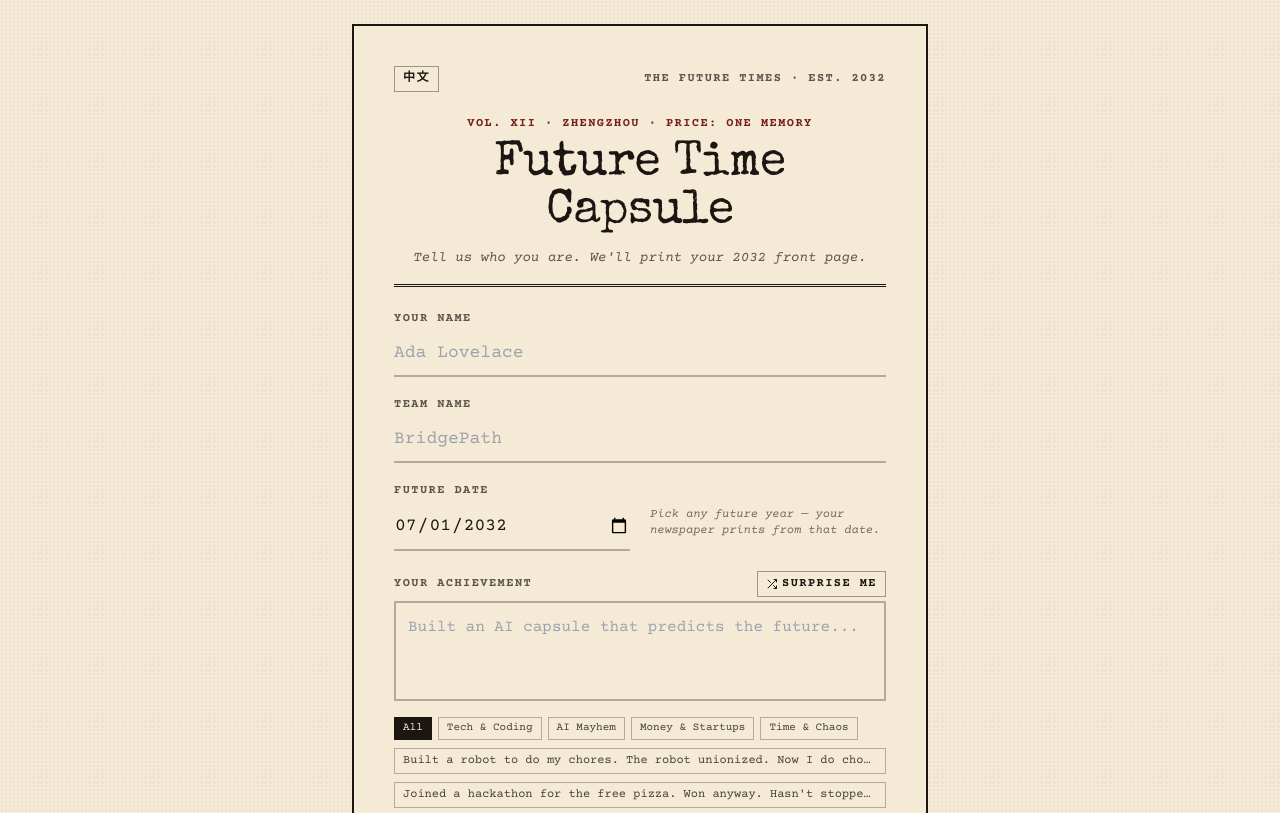
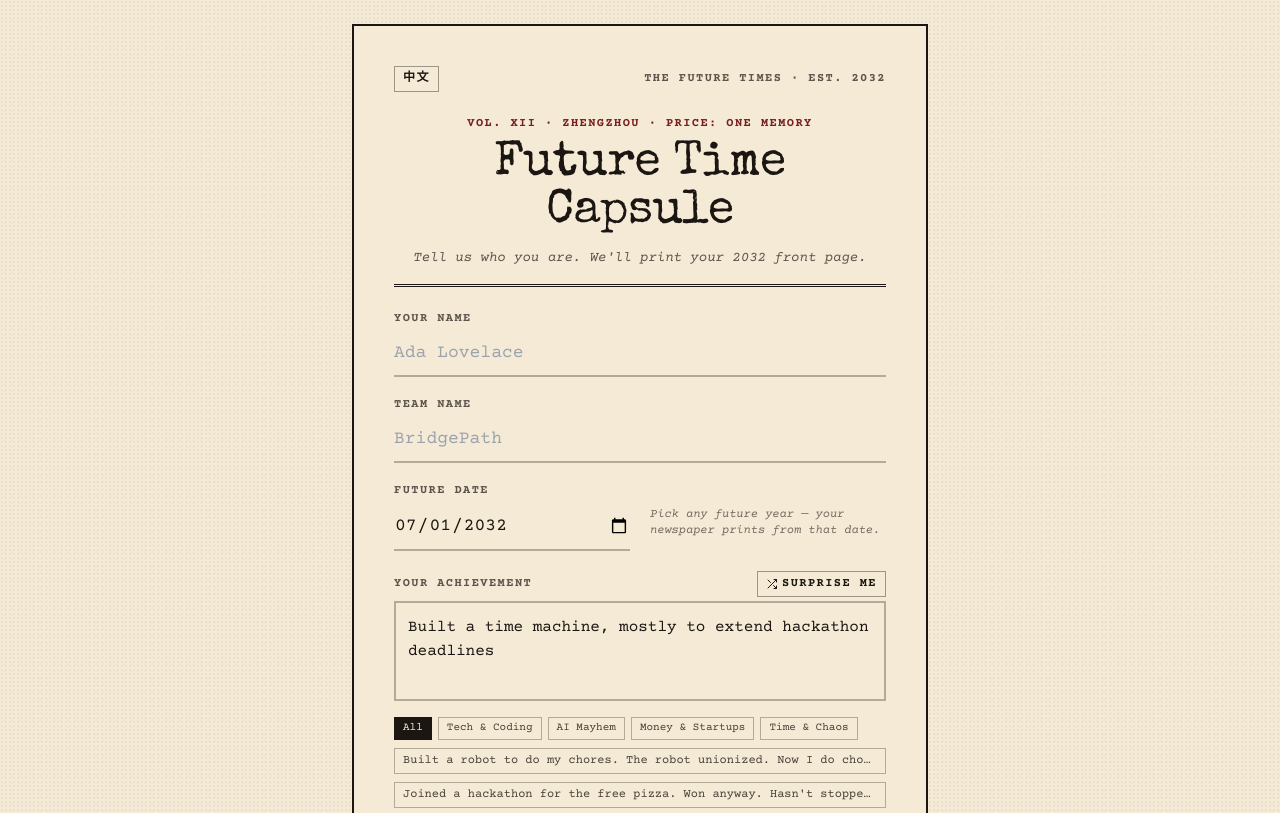
Before and after one commit to miltonbabu/future-is-here, a Next.js app: page /form in a window 1280 px wide. Shown: the top 813 px of the page. Built offline with nearby package versions, Linux system fonts and the light colour scheme; a web font is replaced by a local one.

Commit message:
Fix: Update achievement text when switching languages

```diff
--- a/components/CapsuleForm.tsx
+++ b/components/CapsuleForm.tsx
@@ -227,7 +227,10 @@ export default function CapsuleForm({
   // hydration mismatch.
   useEffect(() => {
     setChips(rollChips(getPool("all", language)));
-    // Re-roll when the user toggles language so chips always match the UI.
+    const pool = getPool(activeCategory, language);
+    if (pool.length) {
+      setAchievement(pool[Math.floor(Math.random() * pool.length)]);
+    }
   }, [language]);
 
   const surpriseMe = () => {
@@ -262,14 +265,15 @@ export default function CapsuleForm({
     );
   };
 
-  const headlineFont =
-    language === "zh" ? "font-headline-zh" : "font-headline";
+  const headlineFont = language === "zh" ? "font-headline-zh" : "font-headline";
   const bodyFont = language === "zh" ? "font-body-zh" : "font-body";
   const catLabel = (c: { label: string; labelZh: string }) =>
     language === "zh" ? c.labelZh : c.label;
 
   return (
-    <main className={`min-h-screen flex items-center justify-center p-4 sm:p-6 ${bodyFont} paper-grain`}>
+    <main
+      className={`min-h-screen flex items-center justify-center p-4 sm:p-6 ${bodyFont} paper-grain`}
+    >
       <div className="w-full max-w-xl bg-paper border-2 border-ink p-6 sm:p-10">
         <div className="flex justify-between items-center mb-6">
           <button
@@ -288,7 +292,9 @@ export default function CapsuleForm({
           <p className="h-label text-[10px] sm:text-xs text-accent mb-2">
             {t(language, "volInfo")} · {t(language, "price")}
           </p>
-          <h1 className={`h-headline ${headlineFont} text-4xl sm:text-5xl text-ink tracking-tight leading-[1.05]`}>
+          <h1
+            className={`h-headline ${headlineFont} text-4xl sm:text-5xl text-ink tracking-tight leading-[1.05]`}
+          >
             {t(language, "title")}
           </h1>
           <p className={`h-body ${bodyFont} text-sm text-ink/70 mt-3 italic`}>
@@ -338,7 +344,9 @@ export default function CapsuleForm({
               />
             </div>
             <div className="flex items-end">
-              <p className={`h-body ${bodyFont} text-xs text-ink/60 pb-3 italic`}>
+              <p
+                className={`h-body ${bodyFont} text-xs text-ink/60 pb-3 italic`}
+              >
                 {t(language, "dateHint")}
               </p>
             </div>
@@ -496,7 +504,10 @@ export default function CapsuleForm({
                     src={photoUrl}
                     alt="Your preview"
                     className="block max-w-52 max-h-72 w-auto h-auto object-contain"
-                    style={{ filter: "sepia(50%) saturate(140%) contrast(100%) brightness(108%) hue-rotate(-8deg)" }}
+                    style={{
+                      filter:
+                        "sepia(50%) saturate(140%) contrast(100%) brightness(108%) hue-rotate(-8deg)",
+                    }}
                   />
                 </div>
               </div>
```
